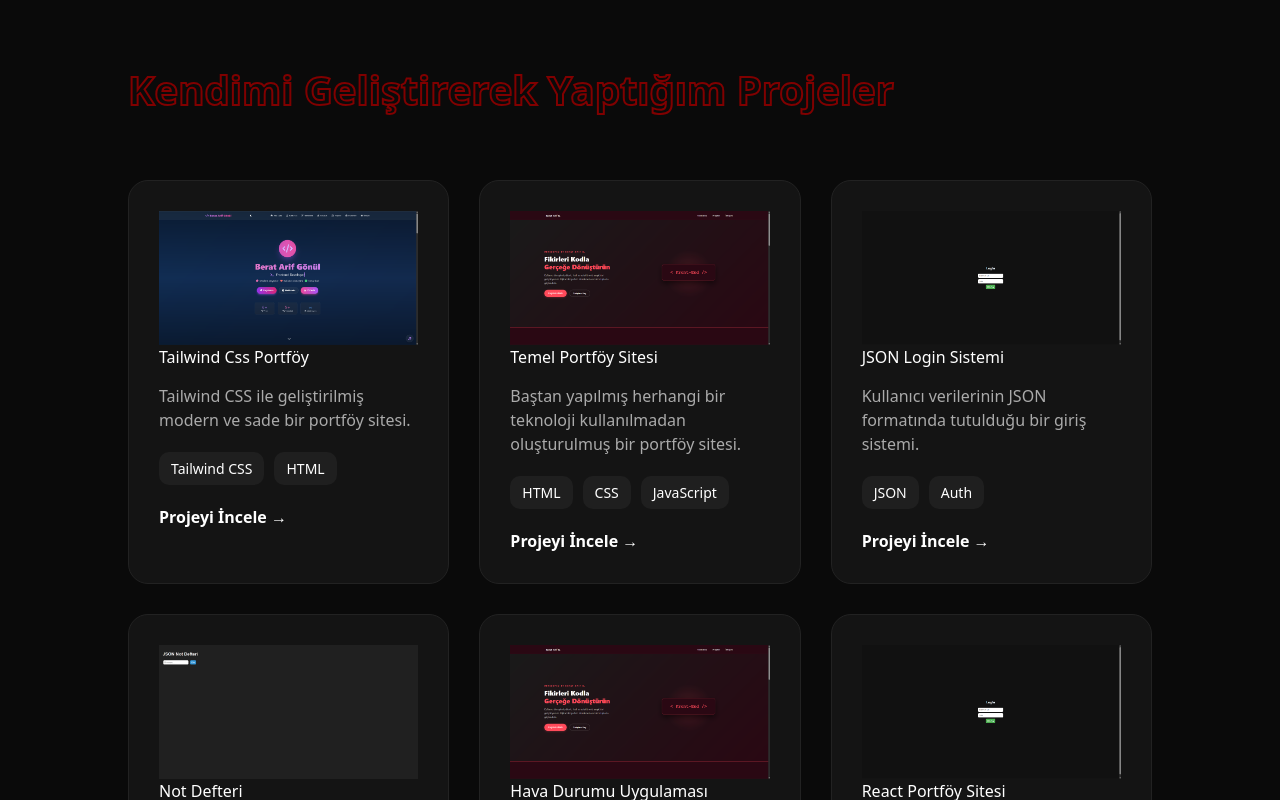
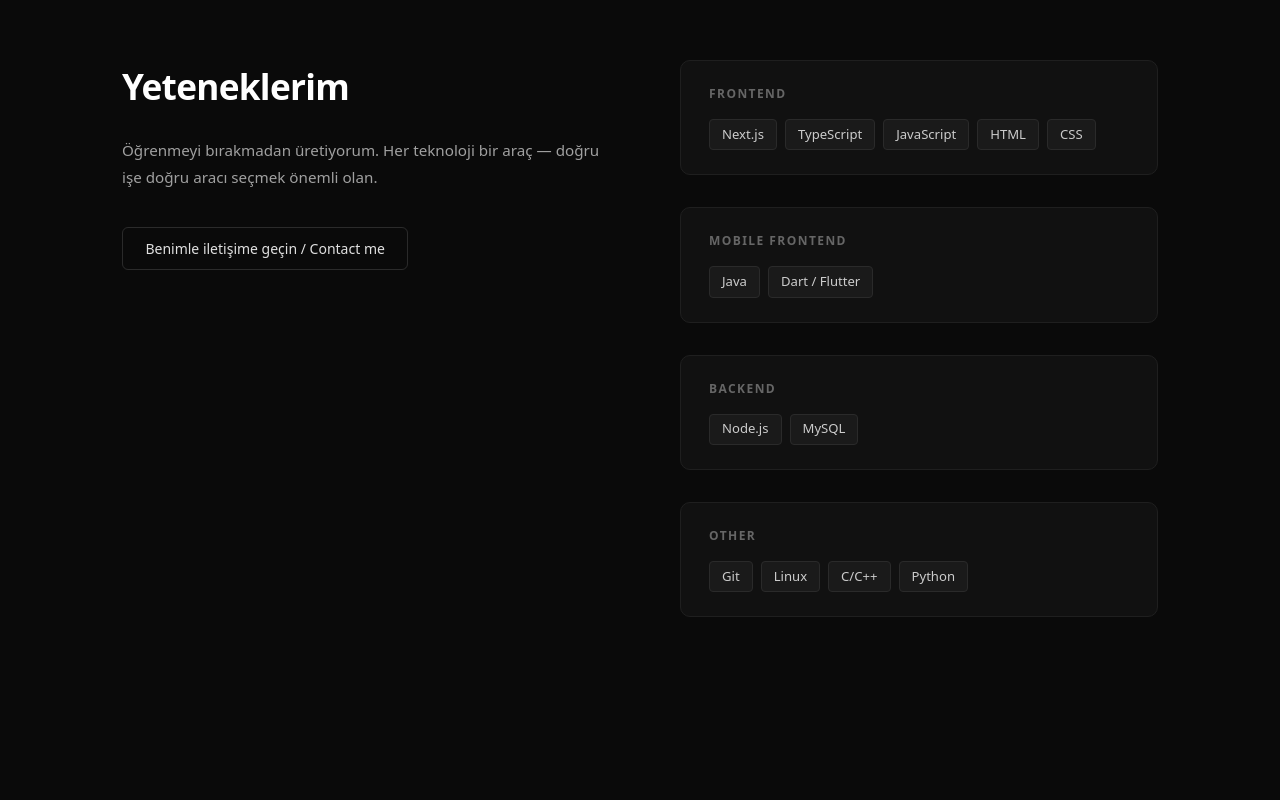
Before and after one commit to beratarif/vercel-front, a Next.js app: page / in a window 1280 px wide. Shown: the part 1640-2440 px from the top of the page. Built offline with nearby package versions, Linux system fonts and the light colour scheme.

Commit message:
içeriklerin düzenlenmesi + yeni kısım eklendi

```diff
--- /dev/null
+++ b/app/components/Abilities.tsx
@@ -0,0 +1,53 @@
+export default function Abilities() {
+  return (
+    <section id="abilities" className="abilities-section">
+        <div className="abilities-container">
+            <div className="abilities-info">
+  <h2>Yeteneklerim</h2>
+  <p>
+    Öğrenmeyi bırakmadan üretiyorum. Her teknoloji bir araç —
+    doğru işe doğru aracı seçmek önemli olan.
+  </p>
+  <a className="abilities-links" href="#contact">
+    Benimle iletişime geçin / Contact me
+  </a>
+</div>
+            <div className="abilities-list">
+                <div className="abilities-item">
+                    <h3>Frontend</h3>
+                    <ul>
+                        <li>Next.js</li>
+                        <li>TypeScript</li>
+                        <li>JavaScript</li>
+                        <li>HTML</li>
+                        <li>CSS</li>
+                    </ul>
+                </div>
+                <div className="abilities-item">
+                    <h3>Mobile Frontend</h3>
+                    <ul>
+                        <li>Java</li>
+                        <li>Dart / Flutter</li>
+                    </ul>
+                </div>
+                <div className="abilities-item">
+                    <h3>Backend</h3>
+                    <ul>
+                        <li>Node.js</li>
+                        <li>MySQL</li>
+                    </ul>
+                </div>
+                <div className="abilities-item">
+                    <h3>Other</h3>
+                    <ul>
+                        <li>Git</li>
+                        <li>Linux</li>
+                        <li>C/C++</li>
+                        <li>Python</li>
+                    </ul>
+                </div>
+            </div>
+        </div>
+    </section>
+    );
+}
--- a/app/components/About.tsx
+++ b/app/components/About.tsx
@@ -2,7 +2,7 @@
 
 import Link from "next/link";
 import Image from "next/image";
-import Profile from "../assets/image/IMG_20260529_202913_288.webp"
+import Profile from "../assets/image/IMG_20260529_202913_288.webp";
 
 export default function About() {
   return (
@@ -19,21 +19,18 @@ export default function About() {
         </div>
         <div className="aboutus-me">
           <h1>
-            Merhaba,ben <span>Berat Arif</span>
+            Merhaba, ben <span>Berat Arif</span>
           </h1>
           <p>
-            Frontend odaklı projeler geliştiriyorum. Modern, performanslı ve
-            kullanıcı deneyimi güçlü web arayüzleri tasarlıyorum. Şu anda
-            full-stack yolunda ilerliyorum ve sistem tarafında C/C++ ile
-            performans ve bellek yönetimi üzerinde çalışıyorum.
+            Kod yazmayı sadece bir araç olarak görmüyorum — iyi tasarlanmış bir
+            arayüzün arkasında ne kadar düşünce yattığını biliyorum.
+            Kullanıcının fark etmediği şeyleri doğru yapmak benim için önemli.
           </p>
           <p>
-            Hedefim sadece site yapmak değil; güçlü, optimize ve üretim
-            seviyesinde projeler geliştirmek.
+            Frontend'de derinleşirken full-stack tarafa adım atıyorum. C/C++ ile
+            sistem programlama yaparak temeli sağlam tutuyorum; ne yazdığımın
+            altında neler döndüğünü anlamak istiyorum.
           </p>
-          <Link className="about-links" href="#contact">
-            <button>Benimle iletişime geçin / Contact me</button>
-          </Link>
         </div>
       </div>
     </section>
--- a/app/components/Navbar.tsx
+++ b/app/components/Navbar.tsx
@@ -13,6 +13,7 @@ export default function Navbar() {
         {/* Desktop Menu */}
         <div className="nav-list desktop">
           <a className="nav-link" href="#about">Hakkımda</a>
+          <a className="nav-link" href="#abilities">Yetenekler</a>
           <a className="nav-link" href="#projects">Projeler</a>
           <a className="nav-link" href="#contact">İletişim</a>
         </div>
@@ -31,13 +32,16 @@ export default function Navbar() {
       {/* Mobile Menu */}
       <div className={`mobile-menu ${menuOpen ? "show" : ""}`}>
         <a href="#about" onClick={() => setMenuOpen(false)}>
-          About
+          Hakkımda
+        </a>
+        <a href="#abilities" onClick={() => setMenuOpen(false)}>
+          Yetenekler
         </a>
         <a href="#projects" onClick={() => setMenuOpen(false)}>
-          Projects
+          Projeler
         </a>
         <a href="#contact" onClick={() => setMenuOpen(false)}>
-          Contact
+          İletişim
         </a>
       </div>
     </nav>
--- a/app/components/Projects.tsx
+++ b/app/components/Projects.tsx
@@ -2,6 +2,9 @@
 import project2Image from "@/app/assets/image/project2.png";
 import project3Image from "@/app/assets/image/project3.png";
 import project4Image from "@/app/assets/image/project4.png";
+import project5Image from "@/app/assets/image/project5.png";
+import project6Image from "@/app/assets/image/project6.png";
+import project7Image from "@/app/assets/image/project7.png";
 import tailwindImage from "@/app/assets/image/tailwind.png";
 
 export default function Projects() {
@@ -35,32 +38,25 @@ export default function Projects() {
       link: "https://notdefterijson.netlify.app",
     },
     {
-      image: project2Image, // default-project.png olmadığı için var olan bir resmi yedek yazdık
+      image: project5Image, // default-project.png olmadığı için var olan bir resmi yedek yazdık
       title: "Hava Durumu Uygulaması",
       description: "Harici API kullanılarak geliştirilmiş bir hava durumu uygulaması.",
       tech: ["API", "JavaScript"],
       link: "https://havadurumujson.netlify.app",
     },
     {
-      image: project3Image,
-      title: "React Portföy Sitesi",
-      description: "React kullanarak frontend becerilerimi geliştirmek için oluşturduğum portföy sitesi.",
-      tech: ["React", "Components"],
-      link: "https://reactfirtweb.netlify.app",
-    },
-    {
-      image: project4Image,
+      image: project7Image, // default-project.png olmadığı için var olan bir resmi yedek yazdık
       title: "Code Proo",
       description: "Yazılım öğrenmek isteyenler için çoklu programlama dillerini içeren bir web platformu.",
       tech: ["JavaScript", "HTML/CSS"],
       link: "https://codeproo.netlify.app",
     },
     {
-      image: tailwindImage,
+      image: project6Image,
       title: "Kişisel Portföy Sitesi",
       description: "Modern, responsive ve animasyonlu bir portföy tasarımı. Next.js ve TypeScript kullanıldı.",
       tech: ["Next.js", "TypeScript", "CSS"],
-      link: "#",
+      link: "https://beratarif.vercel.app",
     },
   ];
 
--- a/app/page.tsx
+++ b/app/page.tsx
@@ -4,6 +4,7 @@ import About from "./components/About";
 import Projects from "./components/Projects";
 import Contact from "./components/Contact";
 import Footer from "./components/Footer";
+import Abilities from "./components/Abilities";
 import "./style.css";
 
 export default function Home() {
@@ -13,6 +14,7 @@ export default function Home() {
         <Navbar />
         <Hero />
         <About />
+        <Abilities />
         <Projects />
         <Contact />
         <Footer />
--- a/app/style.css
+++ b/app/style.css
@@ -148,6 +148,142 @@ body {
   margin: 23px auto;
   cursor:pointer;
 }
+
+.about-links:hover {
+  background-color: maroon;
+  color: white;
+}
+
+/* ===========================
+   Abilities Section
+   =========================== */
+
+.abilities-section {
+  padding: 100px 0;
+  background-color: #0a0a0a;
+}
+
+.abilities-container {
+  max-width: 1100px;
+  margin: 0 auto;
+  padding: 0 2rem;
+  display: grid;
+  grid-template-columns: 1fr 1fr;
+  gap: 5rem;
+  align-items: start;
+}
+
+/* ---- Info (sol panel) ---- */
+
+.abilities-info h2 {
+  font-size: 2.2rem;
+  font-weight: 700;
+  color: #ffffff;
+  margin-bottom: 1.5rem;
+  letter-spacing: -0.02em;
+}
+
+.abilities-info p {
+  font-size: 0.95rem;
+  line-height: 1.8;
+  color: #a0a0a0;
+  margin-bottom: 1.2rem;
+}
+
+.abilities-links {
+  display: inline-block;
+  margin-top: 1rem;
+  padding: 0.65rem 1.4rem;
+  border: 1px solid #ffffff22;
+  border-radius: 6px;
+  color: #e0e0e0;
+  font-size: 0.875rem;
+  text-decoration: none;
+  transition: background-color 0.2s ease, border-color 0.2s ease, color 0.2s ease;
+}
+
+.abilities-links:hover {
+  background-color: #ffffff10;
+  border-color: #ffffff55;
+  color: #ffffff;
+}
+
+/* ---- Skills list (sağ panel) ---- */
+
+.abilities-list {
+  display: grid;
+  grid-template-columns: 1fr;
+  gap: 2rem;
+}
+
+.abilities-item {
+  background-color: #111111;
+  border: 1px solid #1f1f1f;
+  border-radius: 10px;
+  padding: 1.5rem 1.75rem;
+  transition: border-color 0.2s ease;
+}
+
+.abilities-item:hover {
+  border-color: #333333;
+}
+
+.abilities-item h3 {
+  font-size: 0.75rem;
+  font-weight: 600;
+  letter-spacing: 0.12em;
+  text-transform: uppercase;
+  color: #666666;
+  margin-bottom: 1rem;
+}
+
+.abilities-item ul {
+  list-style: none;
+  padding: 0;
+  margin: 0;
+  display: flex;
+  flex-wrap: wrap;
+  gap: 0.5rem;
+}
+
+.abilities-item ul li {
+  font-size: 0.82rem;
+  color: #cccccc;
+  background-color: #1a1a1a;
+  border: 1px solid #2a2a2a;
+  border-radius: 4px;
+  padding: 0.3rem 0.75rem;
+  transition: border-color 0.2s ease, color 0.2s ease;
+}
+
+.abilities-item ul li:hover {
+  border-color: #444444;
+  color: #ffffff;
+}
+
+/* ===========================
+   Responsive
+   =========================== */
+
+@media (max-width: 768px) {
+  .abilities-section {
+    padding: 70px 0;
+  }
+
+  .abilities-container {
+    grid-template-columns: 1fr;
+    gap: 3rem;
+  }
+
+  .abilities-info h2 {
+    font-size: 1.75rem;
+  }
+
+  .abilities-list {
+    grid-template-columns: 1fr;
+  }
+}
+
 
 .contact-section {
   padding: 100px 10%;
```
Also changed, not shown: app/assets/image/project6.png (added), app/assets/image/project7.png (added).
